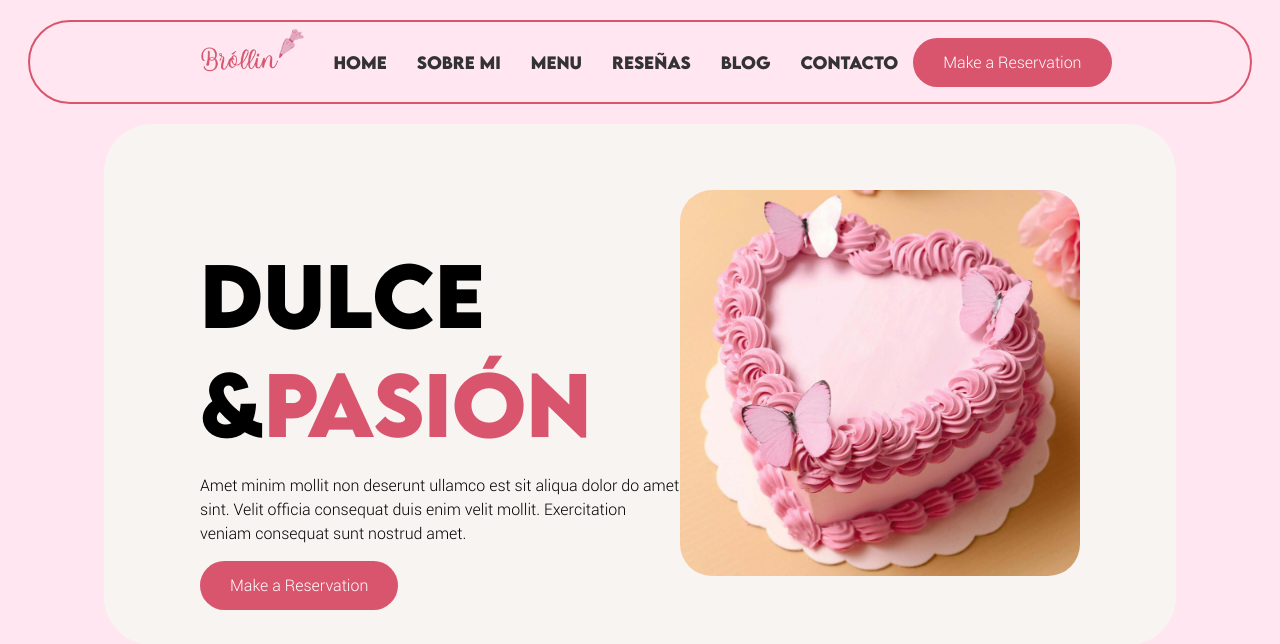
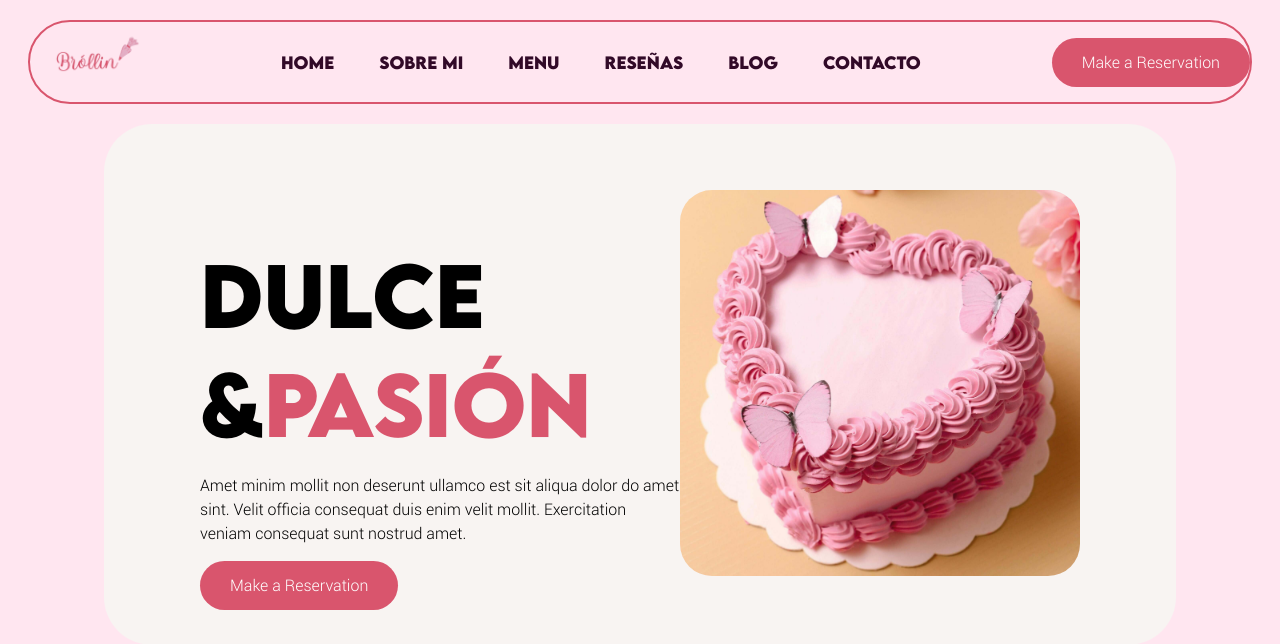
Before and after one commit to Mayian33/pasteleria, a PHP site: page / in a window 1280 px wide; the page is wider, and only the part inside the window is pictured. Shown: the top 644 px of that part. Run offline with PHP 8.4, Linux system fonts and the light colour scheme; some web fonts are replaced.

Commit message:
menu responsive

```diff
--- a/src/css/styles.css
+++ b/src/css/styles.css
@@ -76,12 +77,32 @@ nav {
   align-items: center;
   justify-content: space-between;
   height: 80px;
+  width: 100%;
+}
+
+/* Ajuste del logo (a la izquierda) */
+.logo {
+  flex: 0; /* Ocupa espacio a la izquierda */
+  display: flex;
+  align-items: center;
+}
+
+.logo img {
+  height: 120px;
+}
+
+/* Ajuste del menú (centrado) */
+.nav {
+  flex: 2; /* Hace que el menú ocupe más espacio en el centro */
+  display: flex;
+  justify-content: center; /* Centra los links */
+  gap: 15px;
 }
 
 .nav a {
   text-decoration: none;
   padding: 10px 15px;
-  color: #333;
+  color: var(--details);
   font-family: title;
 }
 
@@ -90,16 +111,11 @@ nav {
   transition: background-color 0.3s, color 0.3s;
 }
 
-.header {
+/* Ajuste del botón de reservación (a la derecha) */
+.reservation-btn {
+  flex: 1; /* Ocupa espacio a la derecha */
   display: flex;
-  align-items: center;
-}
-
-.logo img {
-  height: 150px;
-}
-
-.reservation-btn {
+  justify-content: flex-end; /* Alinea el botón a la derecha */
   border: 1px solid #000;
   padding: 10px 20px;
   border-radius: 5px;
--- a/src/index.html
+++ b/src/index.html
@@ -19,6 +19,9 @@
                 <div class="logo">
                     <img alt="logo" src="./assets//img/logos/logo_menu.png" />
                 </div>
+                <!-- Botón de Menú Hamburguesa (solo visible en móviles) -->
+                <div class="menu-toggle" onclick="toggleMenu()">☰</div>
+
                 <nav class="nav">
                     <a href="#home">Home</a>
                     <a href="#sobremi">Sobre mi</a>
@@ -152,6 +155,10 @@
             </div>
         </footer>
     </section>
+
+    <!-- SCRIPTS -->
+    <script src="js/index.js"></script>
+
 </body>
 
 </html>
--- /dev/null
+++ b/src/js/index.js
@@ -0,0 +1,3 @@
+function toggleMenu() {
+    document.querySelector(".nav").classList.toggle("active");
+  }
```
Also changed, not shown: other parts of src/css/styles.css (+76 -0 lines).
